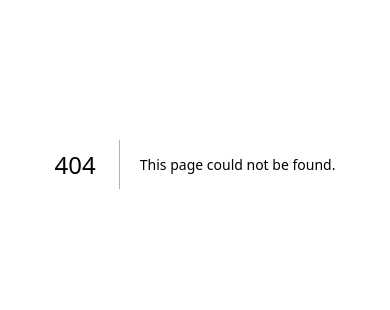
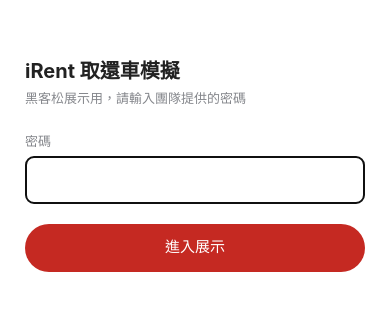
Before and after one commit to Allenwang2004/irent, a Next.js app in the folder mobile/: page /login in a window 390 px wide. Before the commit this address had no page. Shown: the part 258-568 px from the top of the page. Built offline with nearby package versions, Linux system fonts and the light colour scheme.

Commit message:
Put the phone demo behind a shared password

```diff
--- a/mobile/src/app/actions.ts
+++ b/mobile/src/app/actions.ts
@@ -14,11 +14,13 @@ import {
   DAMAGE_AREAS,
   storagePath,
 } from "@/lib/inspection";
+import { requireSession } from "@/lib/auth";
 import { getSupabase } from "@/lib/supabase";
 
-// The demo has no user login, so every input is validated here, state changes
-// are guarded by the current status, and photos can only be written to the
-// inspection's own paths through short-lived signed URLs.
+// The demo has no user accounts, only a shared password (checked again in
+// every action, since actions are reachable by direct POST). Every input is
+// validated here, state changes are guarded by the current status, and photos
+// can only be written to the inspection's own paths through short-lived signed URLs.
 
 const UUID_RE = /^[0-9a-f]{8}-[0-9a-f]{4}-[0-9a-f]{4}-[0-9a-f]{4}-[0-9a-f]{12}$/;
 
@@ -117,6 +119,7 @@ function orderNo() {
 }
 
 export async function startPickup(vehicleId: number): Promise<Started & { rentalId: number }> {
+  await requireSession();
   if (!Number.isInteger(vehicleId)) throw new Error("Invalid vehicle");
   const supabase = getSupabase();
 
@@ -159,6 +162,7 @@ export async function startPickup(vehicleId: number): Promise<Started & { rental
 }
 
 export async function startReturn(rentalId: number): Promise<Started> {
+  await requireSession();
   if (!Number.isInteger(rentalId)) throw new Error("Invalid rental");
   const supabase = getSupabase();
   const { data: rental, error: rentalError } = await supabase
@@ -204,6 +208,7 @@ export async function startReturn(rentalId: number): Promise<Started> {
 }
 
 export async function startRegistration(vehicleId: number, token: string): Promise<Started> {
+  await requireSession();
   if (!Number.isInteger(vehicleId) || !UUID_RE.test(token)) throw new Error("Invalid registration link");
   const supabase = getSupabase();
   const { data: vehicle, error: vehicleError } = await supabase
@@ -257,6 +262,7 @@ export type LockResult = { ok: true } | { ok: false; reason: "expired" };
 // not wait for the interior photos to finish uploading (an underground car park
 // may have a weak signal); the final submit checks that every photo arrived.
 export async function lockReturn(inspectionId: string): Promise<LockResult> {
+  await requireSession();
   const inspection = await openInspection(inspectionId);
   if (inspection.kind !== "return") throw new Error("Not a return");
   if (inspection.locked_at) return { ok: true };
@@ -278,6 +284,7 @@ export async function lockReturn(inspectionId: string): Promise<LockResult> {
 }
 
 export async function extraUploadUrl(inspectionId: string, index: number): Promise<UploadTarget> {
+  await requireSession();
   if (!Number.isInteger(index) || index < 0 || index >= MAX_EXTRA_PHOTOS) throw new Error("Invalid photo");
   const inspection = await openInspection(inspectionId);
   if (inspection.kind === "registration") throw new Error("Not allowed");
@@ -288,6 +295,7 @@ export async function extraUploadUrl(inspectionId: string, index: number): Promi
 // Abandoning a pickup releases the car again. Abandoning a return before the
 // doors lock means the renter keeps the car and billing carries on.
 export async function cancelInspection(inspectionId: string) {
+  await requireSession();
   const inspection = await openInspection(inspectionId);
   if (inspection.locked_at) throw new Error("Doors already locked");
   const supabase = getSupabase();
@@ -300,6 +308,7 @@ export async function cancelInspection(inspectionId: string) {
 
 // For a pickup that was left half done (page closed): cancel it from the car list.
 export async function cancelPickupRental(rentalId: number) {
+  await requireSession();
   if (!Number.isInteger(rentalId)) throw new Error("Invalid rental");
   const supabase = getSupabase();
   const { data: rental } = await supabase
@@ -367,6 +376,7 @@ function validReport(r: PhotoReport) {
 }
 
 export async function completeInspection(inspectionId: string, reports: PhotoReport[], parking?: ParkingInfo) {
+  await requireSession();
   const inspection = await openInspection(inspectionId);
   const supabase = getSupabase();
 
--- /dev/null
+++ b/mobile/src/app/login/actions.ts
@@ -0,0 +1,36 @@
+"use server";
+
+import { cookies } from "next/headers";
+import { redirect } from "next/navigation";
+import {
+  checkPassword,
+  createSessionToken,
+  SESSION_COOKIE,
+  SESSION_MAX_AGE_SECONDS,
+} from "@/lib/session";
+
+export type LoginState = { error?: string };
+
+// Only allow same-site relative paths, so ?next= cannot send users elsewhere.
+function safeNext(value: FormDataEntryValue | null) {
+  const next = typeof value === "string" ? value : "";
+  return next.startsWith("/") && !next.startsWith("//") ? next : "/";
+}
+
+export async function login(_prev: LoginState, formData: FormData): Promise<LoginState> {
+  const password = String(formData.get("password") ?? "");
+  if (!checkPassword(password)) {
+    // Slow down guessing; there is only one password to guess.
+    await new Promise((resolve) => setTimeout(resolve, 1000));
+    return { error: "密碼錯誤" };
+  }
+
+  (await cookies()).set(SESSION_COOKIE, createSessionToken(), {
+    httpOnly: true,
+    secure: process.env.NODE_ENV === "production",
+    sameSite: "lax",
+    path: "/",
+    maxAge: SESSION_MAX_AGE_SECONDS,
+  });
+  redirect(safeNext(formData.get("next")));
+}
--- /dev/null
+++ b/mobile/src/app/login/login-form.tsx
@@ -0,0 +1,36 @@
+"use client";
+
+import { useActionState } from "react";
+import { login, type LoginState } from "./actions";
+
+export function LoginForm({ next }: { next?: string }) {
+  const [state, action, pending] = useActionState<LoginState, FormData>(login, {});
+  return (
+    <form action={action} className="flex flex-col gap-3">
+      <input type="hidden" name="next" value={next ?? ""} />
+      <label className="flex flex-col gap-1 text-[13px]">
+        <span className="text-ink-2">密碼</span>
+        <input
+          type="password"
+          name="password"
+          required
+          autoFocus
+          autoComplete="current-password"
+          className="h-12 rounded-lg border border-line bg-white px-3 text-[15px]"
+        />
+      </label>
+      {state.error && (
+        <p role="alert" className="text-[13px] text-accent">
+          {state.error}，請再試一次
+        </p>
+      )}
+      <button
+        type="submit"
+        disabled={pending}
+        className="mt-2 flex h-12 w-full items-center justify-center rounded-full bg-accent text-[15px] text-accent-ink disabled:opacity-50"
+      >
+        {pending ? "登入中..." : "進入展示"}
+      </button>
+    </form>
+  );
+}
--- /dev/null
+++ b/mobile/src/app/login/page.tsx
@@ -0,0 +1,24 @@
+import type { Metadata } from "next";
+import { Suspense } from "react";
+import { LoginForm } from "./login-form";
+
+export const metadata: Metadata = { title: "登入 | iRent 取還車模擬" };
+
+type SearchParams = Promise<Record<string, string | string[] | undefined>>;
+
+export default function LoginPage({ searchParams }: { searchParams: SearchParams }) {
+  return (
+    <main className="flex flex-1 flex-col justify-center px-[25px] py-16">
+      <h1 className="text-xl font-bold">iRent 取還車模擬</h1>
+      <p className="mt-1 mb-6 text-[13px] text-ink-2">黑客松展示用，請輸入團隊提供的密碼</p>
+      <Suspense fallback={<LoginForm />}>
+        <LoginFormWithNext searchParams={searchParams} />
+      </Suspense>
+    </main>
+  );
+}
+
+async function LoginFormWithNext({ searchParams }: { searchParams: SearchParams }) {
+  const { next } = await searchParams;
+  return <LoginForm next={typeof next === "string" ? next : undefined} />;
+}
--- /dev/null
+++ b/mobile/src/lib/auth.ts
@@ -0,0 +1,14 @@
+import "server-only";
+import { cookies } from "next/headers";
+import { redirect } from "next/navigation";
+import { connection } from "next/server";
+import { isValidSessionToken, SESSION_COOKIE } from "./session";
+
+// The proxy already redirects signed-out requests, but Server Functions are
+// reachable by direct POST, so every action and data read checks again here.
+export async function requireSession() {
+  // The expiry check reads the clock, which must happen per request, not at prerender.
+  await connection();
+  const token = (await cookies()).get(SESSION_COOKIE)?.value;
+  if (!isValidSessionToken(token)) redirect("/login");
+}
--- /dev/null
+++ b/mobile/src/lib/session.ts
@@ -0,0 +1,40 @@
+import { createHash, createHmac, timingSafeEqual } from "node:crypto";
+
+// Shared-password login: one password for everyone given the demo, and a signed
+// cookie that proves the browser entered it. No user accounts.
+
+export const SESSION_COOKIE = "irent_mobile_session";
+export const SESSION_MAX_AGE_SECONDS = 60 * 60 * 24 * 7;
+
+function requireEnv(name: "MOBILE_PASSWORD" | "SESSION_SECRET") {
+  const value = process.env[name];
+  if (!value) throw new Error(`Missing ${name} (see mobile/.env.example)`);
+  return value;
+}
+
+function sign(payload: string) {
+  return createHmac("sha256", requireEnv("SESSION_SECRET")).update(payload).digest("hex");
+}
+
+// Hash both sides first so the comparison takes the same time whatever the lengths.
+function safeEqual(a: string, b: string) {
+  const ha = createHash("sha256").update(a).digest();
+  const hb = createHash("sha256").update(b).digest();
+  return timingSafeEqual(ha, hb);
+}
+
+export function checkPassword(input: string) {
+  return safeEqual(input, requireEnv("MOBILE_PASSWORD"));
+}
+
+export function createSessionToken() {
+  const expiresAt = Date.now() + SESSION_MAX_AGE_SECONDS * 1000;
+  return `${expiresAt}.${sign(`mobile.${expiresAt}`)}`;
+}
+
+export function isValidSessionToken(token: string | undefined) {
+  if (!token) return false;
+  const [expiresAt, signature] = token.split(".");
+  if (!expiresAt || !signature || Number(expiresAt) < Date.now()) return false;
+  return safeEqual(signature, sign(`mobile.${expiresAt}`));
+}
--- /dev/null
+++ b/mobile/src/proxy.ts
@@ -0,0 +1,19 @@
+import { NextResponse, type NextRequest } from "next/server";
+import { isValidSessionToken, SESSION_COOKIE } from "@/lib/session";
+
+// The demo is public on the internet but writes real data, so it sits behind
+// a shared password, as the back office does.
+export function proxy(request: NextRequest) {
+  if (isValidSessionToken(request.cookies.get(SESSION_COOKIE)?.value)) {
+    return NextResponse.next();
+  }
+  const login = new URL("/login", request.url);
+  const next = request.nextUrl.pathname + request.nextUrl.search;
+  if (next !== "/") login.searchParams.set("next", next);
+  return NextResponse.redirect(login);
+}
+
+export const config = {
+  // Everything except the login page and static assets (the plate models included).
+  matcher: ["/((?!login|_next/static|_next/image|favicon.ico|models/).*)"],
+};
```
Also changed, not shown: 1 other file (tests, documents, lock files or other folders).
